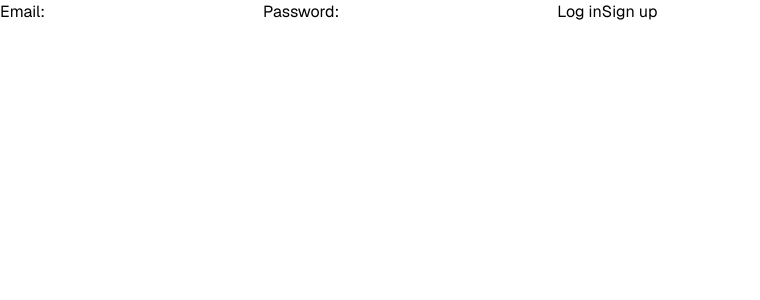
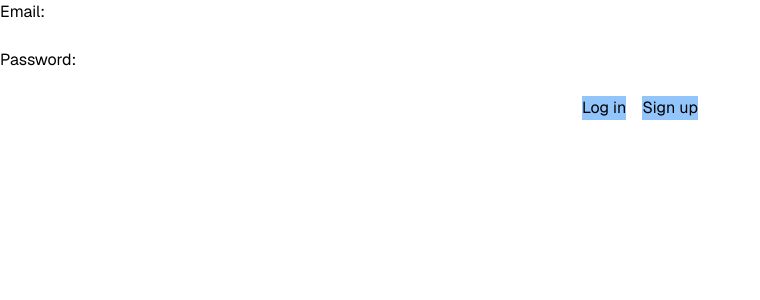
Before and after one commit to tuco5/blockspot.club, a Next.js app: page /login in a window 1280 px wide. Shown: the top 300 px of the page, without its empty margins (0-760 px from the left). Built offline with nearby package versions, Linux system fonts and the light colour scheme.

Commit message:
error handling and boundries correctly set up

```diff
--- a/src/app/login/actions.ts
+++ b/src/app/login/actions.ts
@@ -5,7 +5,7 @@ import { redirect } from "next/navigation";
 
 import { createClient } from "@/utils/supabase/server";
 
-export async function login(formData: FormData) {
+export async function login(prevState: any, formData: FormData) {
   const supabase = await createClient();
 
   // type-casting here for convenience
@@ -18,14 +18,14 @@ export async function login(formData: FormData) {
   const { error } = await supabase.auth.signInWithPassword(data);
 
   if (error) {
-    throw error;
+    return { message: error.message };
   }
 
   revalidatePath("/", "layout");
   redirect("/");
 }
 
-export async function signup(formData: FormData) {
+export async function signup(prevState: any, formData: FormData) {
   const supabase = await createClient();
 
   // type-casting here for convenience
@@ -38,7 +38,7 @@ export async function signup(formData: FormData) {
   const { error } = await supabase.auth.signUp(data);
 
   if (error) {
-    throw error;
+    return { message: error.message };
   }
 
   revalidatePath("/", "layout");
--- a/src/app/login/page.tsx
+++ b/src/app/login/page.tsx
@@ -1,14 +1,29 @@
+"use client";
+import { useFormState } from "react-dom";
 import { login, signup } from "./actions";
 
+const initialState = {
+  message: "",
+};
+
 export default function LoginPage() {
+  const [loginState, loginAction] = useFormState(login, initialState);
+  const [signupState, signupAction] = useFormState(signup, initialState);
   return (
-    <form>
+    <form className="flex flex-col">
       <label htmlFor="email">Email:</label>
       <input id="email" name="email" type="email" required />
       <label htmlFor="password">Password:</label>
       <input id="password" name="password" type="password" required />
-      <button formAction={login}>Log in</button>
-      <button formAction={signup}>Sign up</button>
+      <div className="flex items-center justify-center gap-4">
+        <button className="bg-blue-300" formAction={loginAction}>
+          Log in
+        </button>
+        <button className="bg-blue-300" formAction={signupAction}>
+          Sign up
+        </button>
+      </div>
+      <p className="text-red-500">{loginState.message}</p>
     </form>
   );
 }
```
Also changed, not shown: src/app/auth/confirm/route.ts (added, +33 -0 lines).
